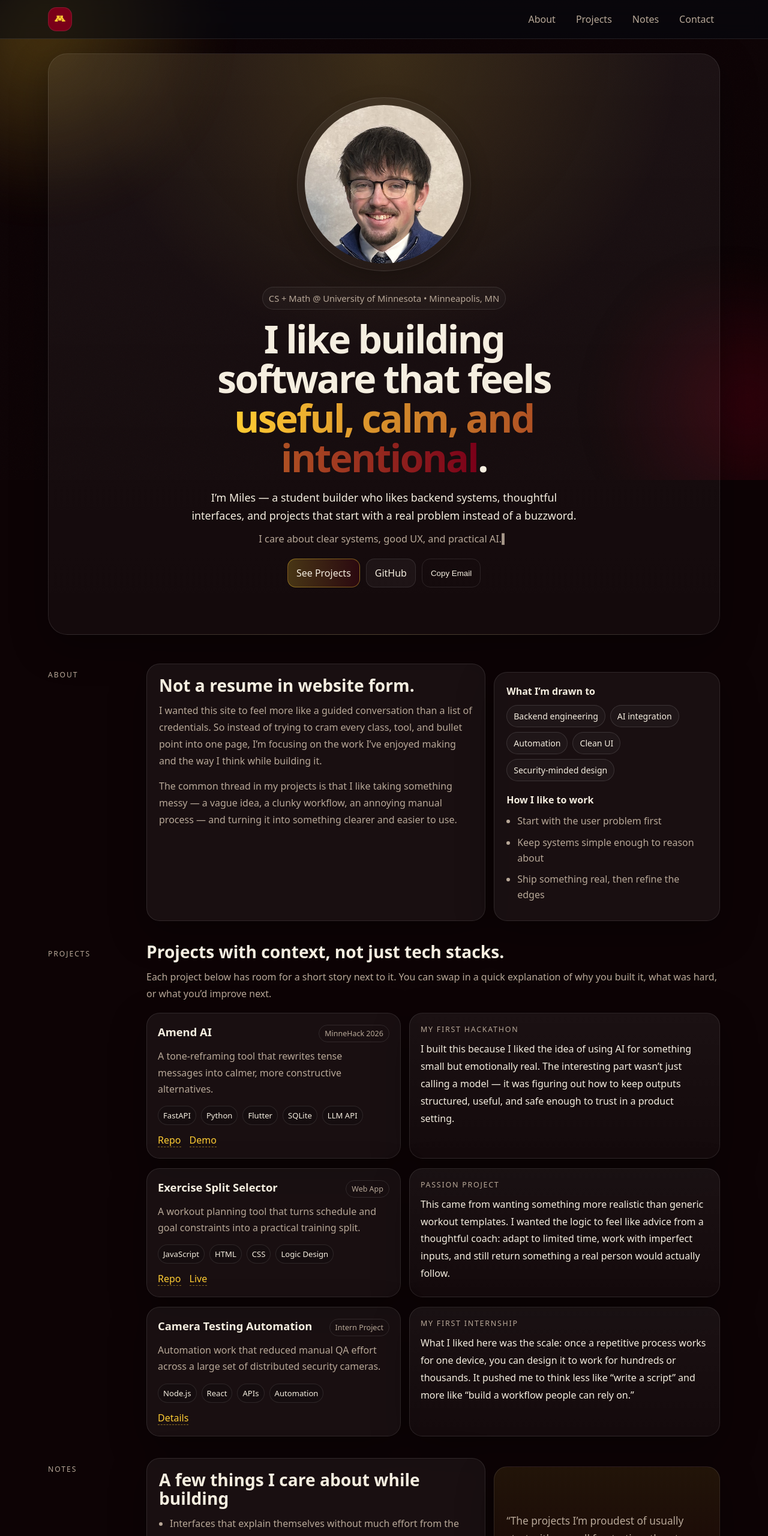
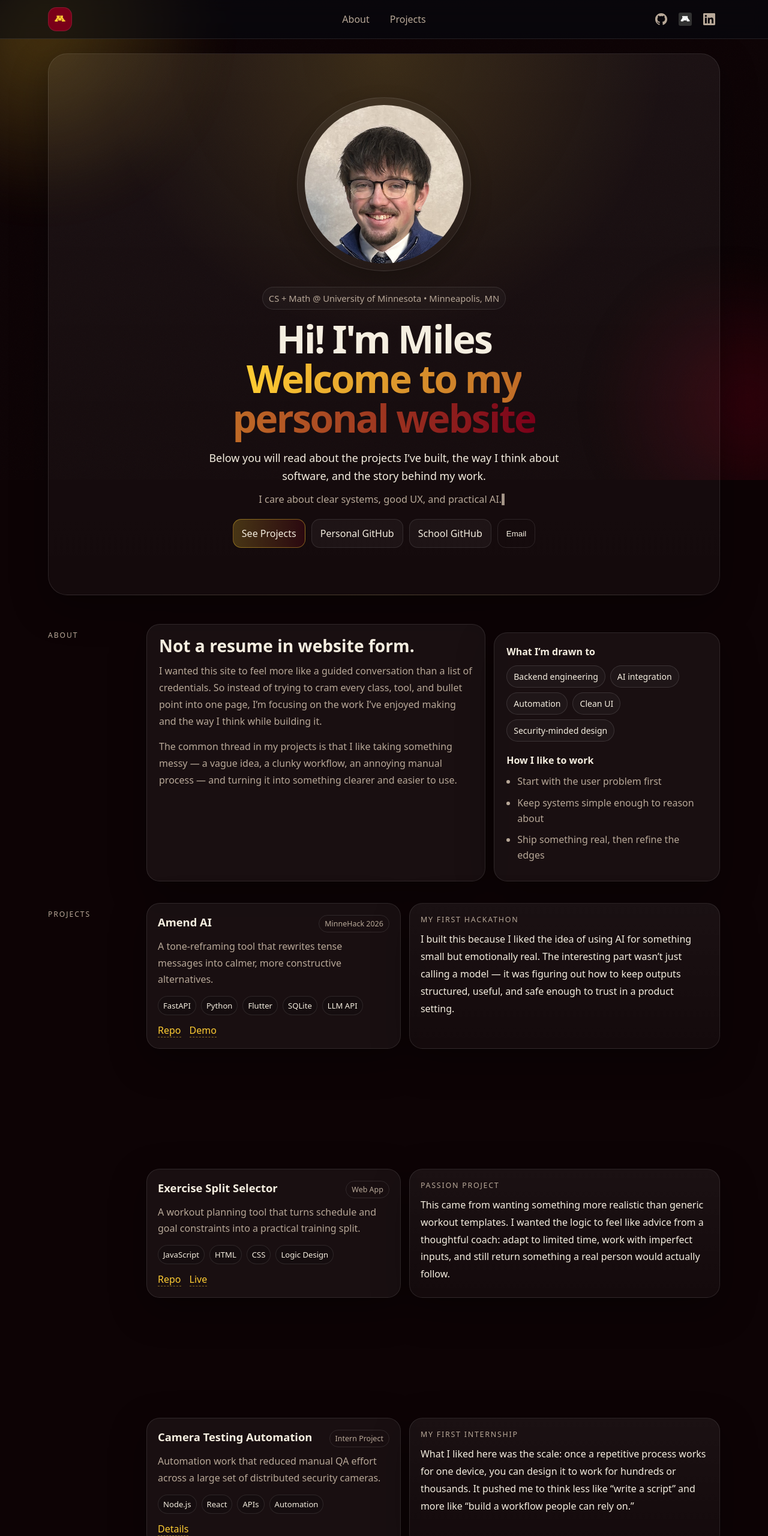
Before and after one commit to miles-dunn/Miles-Dunn.github.io, a plain HTML site: page index.html in a window 1280 px wide. Shown: the top 2560 px of the page at 60% size. Drawn offline with Linux system fonts and the light colour scheme.

Commit message:
changed connect section

```diff
--- a/index.html
+++ b/index.html
@@ -27,9 +27,19 @@
       <nav class="nav">
         <a href="#about">About</a>
         <a href="#projects">Projects</a>
-        <a href="#notes">Notes</a>
-        <a href="#contact">Contact</a>
       </nav>
+
+      <div class="nav-social">
+        <a class="social-icon" href="https://github.com/miles-dunn" target="_blank" rel="noreferrer" aria-label="Personal GitHub">
+          <svg xmlns="http://www.w3.org/2000/svg" width="20" height="20" viewBox="0 0 24 24" fill="currentColor"><path d="M12 0C5.37 0 0 5.37 0 12c0 5.3 3.438 9.8 8.205 11.385.6.113.82-.258.82-.577 0-.285-.01-1.04-.015-2.04-3.338.724-4.042-1.61-4.042-1.61-.546-1.387-1.333-1.756-1.333-1.756-1.09-.745.083-.729.083-.729 1.205.085 1.84 1.237 1.84 1.237 1.07 1.834 2.807 1.304 3.492.997.108-.775.418-1.305.762-1.604-2.665-.305-5.467-1.334-5.467-5.931 0-1.31.468-2.381 1.236-3.221-.124-.303-.535-1.524.117-3.176 0 0 1.008-.322 3.3 1.23A11.51 11.51 0 0 1 12 5.803c1.02.005 2.047.138 3.006.404 2.29-1.552 3.297-1.23 3.297-1.23.653 1.653.242 2.874.118 3.176.77.84 1.235 1.911 1.235 3.221 0 4.609-2.807 5.624-5.479 5.921.43.372.823 1.102.823 2.222 0 1.606-.015 2.898-.015 3.293 0 .322.216.694.825.576C20.565 21.796 24 17.298 24 12c0-6.63-5.37-12-12-12z"/></svg>
+        </a>
+        <a class="social-icon school-github" href="https://github.umn.edu/dunn0602" target="_blank" rel="noreferrer" aria-label="School GitHub">
+          <img src="umn-logo.jpg" alt="UMN" class="school-github-logo" />
+        </a>
+        <a class="social-icon" href="https://www.linkedin.com/in/milesdunn-umn/" target="_blank" rel="noreferrer" aria-label="LinkedIn">
+          <svg xmlns="http://www.w3.org/2000/svg" width="20" height="20" viewBox="0 0 24 24" fill="currentColor"><path d="M20.447 20.452h-3.554v-5.569c0-1.328-.027-3.037-1.852-3.037-1.853 0-2.136 1.445-2.136 2.939v5.667H9.351V9h3.414v1.561h.046c.477-.9 1.637-1.85 3.37-1.85 3.601 0 4.267 2.37 4.267 5.455v6.286zM5.337 7.433a2.062 2.062 0 0 1-2.063-2.065 2.064 2.064 0 1 1 2.063 2.065zm1.782 13.019H3.555V9h3.564v11.452zM22.225 0H1.771C.792 0 0 .774 0 1.729v20.542C0 23.227.792 24 1.771 24h20.451C23.2 24 24 23.227 24 22.271V1.729C24 .774 23.2 0 22.222 0h.003z"/></svg>
+        </a>
+      </div>
     </div>
   </header>
 
@@ -46,13 +56,12 @@
       <div class="hero-copy">
         <div class="kicker">CS + Math @ University of Minnesota • Minneapolis, MN</div>
         <h1>
-          I like building software that feels
-          <span class="accent">useful, calm, and intentional</span>.
+          Hi! I'm Miles<br>
+          <span class="accent">Welcome to my personal website</span>
         </h1>
 
         <p class="lead">
-          I’m Miles — a student builder who likes backend systems, thoughtful interfaces,
-          and projects that start with a real problem instead of a buzzword.
+          Below you will read about the projects I’ve built, the way I think about software, and the story behind my work.
         </p>
 
         <p class="subtitle">
@@ -61,9 +70,10 @@
 
         <div class="cta-row">
           <a class="btn primary" href="#projects">See Projects</a>
-          <a class="btn" href="https://github.com/miles-dunn" target="_blank" rel="noreferrer">GitHub</a>
+          <a class="btn" href="https://github.com/miles-dunn" target="_blank" rel="noreferrer">Personal GitHub</a>
+          <a class="btn" href="https://github.umn.edu/dunn0602" target="_blank" rel="noreferrer">School GitHub</a>
           <button class="btn ghost" id="copyEmail" type="button" data-email="dunn.miles.2004@gmail.com">
-            Copy Email
+            Email
           </button>
         </div>
       </div>
@@ -112,14 +122,6 @@
     <section id="projects" class="section reveal section-split">
       <div class="section-label">Projects</div>
       <div class="section-main">
-        <div class="section-copy">
-          <h2>Projects with context, not just tech stacks.</h2>
-          <p>
-            Each project below has room for a short story next to it. You can swap in a quick explanation of
-            why you built it, what was hard, or what you’d improve next.
-          </p>
-        </div>
-
         <div class="project-stack">
           <article class="project-row">
             <div class="project-card">
@@ -207,51 +209,6 @@
       </div>
     </section>
 
-    <section id="notes" class="section reveal section-split">
-      <div class="section-label">Notes</div>
-      <div class="section-main notes-grid">
-        <div class="panel">
-          <h2>A few things I care about while building</h2>
-          <ul class="bullets bullets-spaced">
-            <li>Interfaces that explain themselves without much effort from the user</li>
-            <li>Backend code that is easy to inspect, test, and extend later</li>
-            <li>Using AI where it actually improves the experience instead of just sounding impressive</li>
-          </ul>
-        </div>
-
-        <div class="panel quote-panel">
-          <p class="quote">
-            “The projects I’m proudest of usually start with a small frustration, then turn into a system that
-            saves time, reduces friction, or makes a decision easier.”
-          </p>
-        </div>
-      </div>
-    </section>
-
-    <section id="contact" class="section reveal section-split">
-      <div class="section-label">Contact</div>
-      <div class="section-main">
-        <div class="section-copy">
-          <h2>Let’s connect.</h2>
-        </div>
-
-        <div class="contact-grid">
-          <a class="contact-tile" href="mailto:dunn.miles.2004@gmail.com">
-            <div class="tile-title">Email</div>
-            <div class="tile-sub">dunn.miles.2004@gmail.com</div>
-          </a>
-          <a class="contact-tile" href="https://www.linkedin.com/in/milesdunn-umn/" target="_blank" rel="noreferrer">
-            <div class="tile-title">LinkedIn</div>
-            <div class="tile-sub">/in/milesdunn-umn</div>
-          </a>
-          <a class="contact-tile" href="https://github.com/miles-dunn" target="_blank" rel="noreferrer">
-            <div class="tile-title">GitHub</div>
-            <div class="tile-sub">@miles-dunn</div>
-          </a>
-        </div>
-      </div>
-    </section>
-
     <footer class="footer">
       <p>© <span id="year"></span> Miles Dunn</p>
     </footer>
--- a/styles.css
+++ b/styles.css
@@ -65,11 +65,30 @@ a{color:inherit}
   z-index:50;
 }
 .topbar-inner{
+  display:grid;
+  grid-template-columns: 1fr auto 1fr;
+  align-items:center;
+  gap:16px;
+  padding:12px 0;
+}
+.nav-social{
   display:flex;
   align-items:center;
-  justify-content:space-between;
-  gap:16px;
-  padding:12px 0;
+  gap:4px;
+  justify-content:flex-end;
+}
+.social-icon{
+  display:grid;
+  place-items:center;
+  width:36px; height:36px;
+  border-radius:10px;
+  color:var(--muted);
+  text-decoration:none;
+  transition: color .2s ease, background .2s ease;
+}
+.social-icon:hover{
+  color:var(--text);
+  background: rgba(255,255,255,.06);
 }
 .brand{
   width:40px; height:40px;
@@ -87,6 +106,13 @@ a{color:inherit}
   width:26px; height:26px;
   object-fit:contain;
   display:block;
+}
+.school-github-logo{
+  width:22px; height:22px;
+  object-fit:contain;
+  display:block;
+  filter: grayscale(100%) brightness(1.8);
+  border-radius:3px;
 }
 .nav{
   display:flex;
@@ -299,7 +325,7 @@ h1{
 .project-stack{
   display:flex;
   flex-direction:column;
-  gap:16px;
+  gap:200px;
 }
 .project-row{
   display:grid;
@@ -454,7 +480,7 @@ h1{
 @media (max-width: 640px){
   .container{width:min(94vw, 1120px)}
   h1{font-size:clamp(2.2rem, 11vw, 3.4rem)}
-  .topbar-inner{align-items:flex-start;}
+  .topbar-inner{grid-template-columns: auto 1fr auto; align-items:center;}
   .nav{gap:6px;}
   .nav a{padding:6px 8px;}
   .hero{
```
Also changed, not shown: 1 other file.
